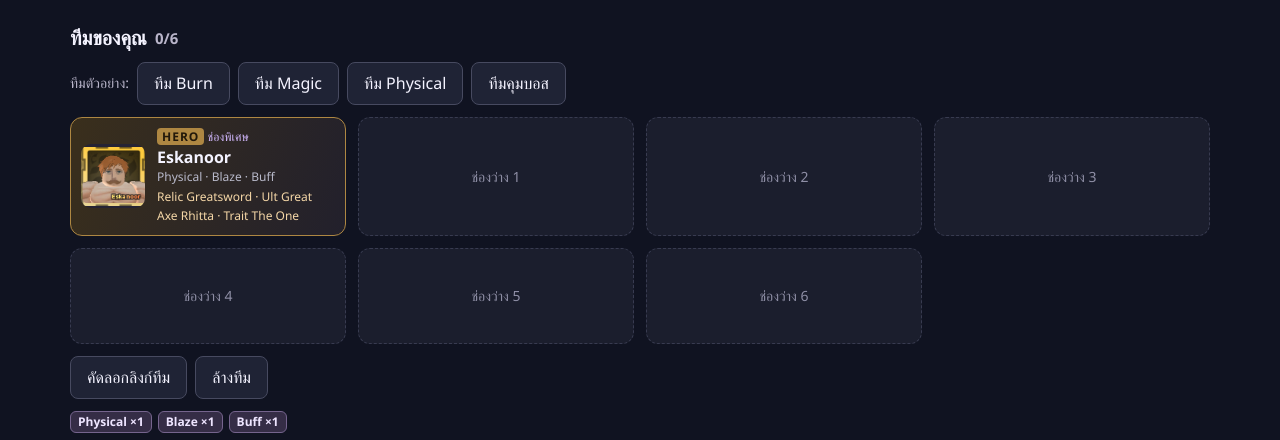
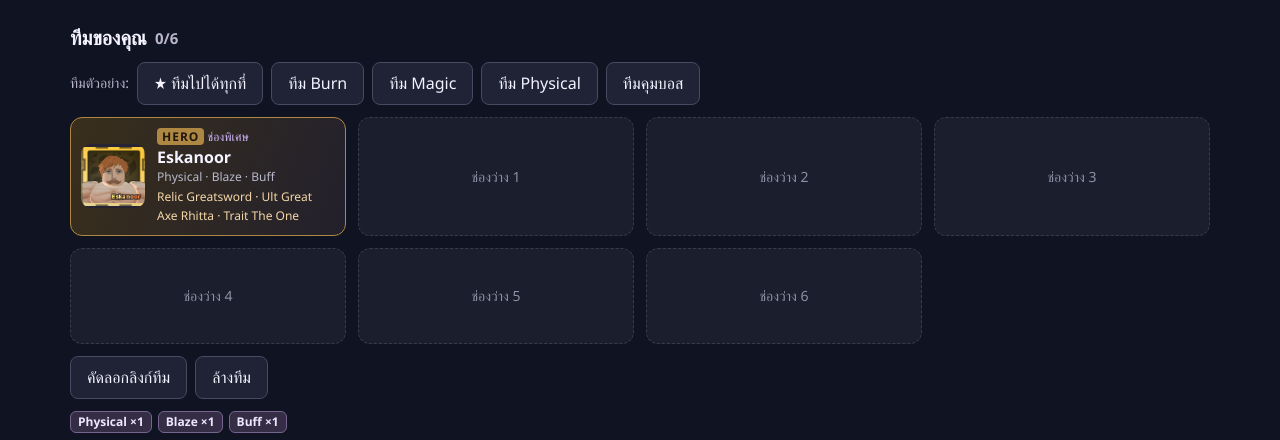
Before and after one commit to Chatchapon1/relic-atlas, a plain HTML site: page team.html in a window 1280 px wide. Shown: the part 360-800 px from the top of the page. Drawn offline with Linux system fonts and the light colour scheme.

Commit message:
Add all-round sample team with explanation
Co-Authored-By: Claude Opus 5.5 <noreply@anthropic.com>

```diff
--- a/atlas.css
+++ b/atlas.css
@@ -40,3 +40,8 @@
 .tile small{font-size:12px;opacity:.85}
 .tile:disabled{opacity:.4;cursor:not-allowed}
 .empty-note{color:#b9b5ca}
+.preset-note{margin:0 0 12px;padding:10px 14px;border:1px solid #ae8742;border-radius:10px;background:#251f16;color:#e6dcc8;font-size:14px}
+.preset-note b{display:block;color:#ffdc80;margin-bottom:2px}
+.preset-note[hidden]{display:none}
+.preset-note ul{margin:6px 0 0;padding-left:20px}
+.preset-note li{margin:2px 0}
--- a/team.html
+++ b/team.html
@@ -3,6 +3,7 @@
 <link rel="stylesheet" href="atlas.css"><header><b>✦</b> RELIC ATLAS <small>ANIME CRUSADERS X</small></header><main><div class="pages"><a href="index.html">Relics</a><a href="traits.html">Traits</a><a href="team.html" aria-current="page">Team</a></div><div class="hero"><small>ANIME CRUSADERS X</small><h1>จัดทีม</h1><p>เลือกได้ 6 ตัว · Eskanoor อยู่ในช่อง Hero แยกต่างหาก ไม่นับรวมใน 6 ตัว</p></div>
 <h2 class="team-heading">ทีมของคุณ <span id="team-count"></span></h2>
 <div class="toolbar" id="presets" aria-label="ทีมตัวอย่าง"></div>
+<div class="preset-note" id="preset-note" hidden></div>
 <div class="team-board" id="board"></div>
 <div class="toolbar"><button type="button" id="share">คัดลอกลิงก์ทีม</button><button type="button" id="clear">ล้างทีม</button><span id="share-status" role="status"></span></div>
 <input id="share-url" class="share-url" type="text" readonly hidden aria-label="ลิงก์ทีม">
--- a/team.js
+++ b/team.js
@@ -12,6 +12,7 @@ const dealsDamage = name => !NO_ATTACK.includes(name);
 const BURN_PARTNERS = ["Flame (Burning Fist)"];
 const CONTROL = {"Puci (Made in Heaven)": "สตันทุกครั้งที่โจมตี", "Beyond Heaven": "Time Stop สตัน และสโลว์"};
 const presets = [
+ ["★ ทีมไปได้ทุกที่", ["Goju VS Sukuno", "Beyond Heaven", "Flame (Burning Fist)", "Puci (Made in Heaven)", "AI (Idol)", "Speedcart"], "จัดจากยูนิต S Tier ที่แต่ละตัวมีหน้าที่ไม่ซ้ำกัน · Goju ทำดาเมจวงกว้างและตีตัวบินได้ · Beyond Heaven ทำ True Damage ทะลุโล่และค่าต้านทาน พร้อม Time Stop ทั่วแมพ · Flame วางได้ตั้งแต่ ¥500 ช่วยเปิดเกมและได้บัฟ Burn จากทั้ง Goju (Cursed) และ Eskanoor · Puci สตันทุกครั้งที่โจมตีและเด่นตอนตีบอส · AI บัฟดาเมจและ HP ทั่วแมพ และลดค่าอัปเกรด · Speedcart เป็นตัวฟาร์มที่ใช้ได้ทุกโหมด · เลี่ยง Sun God เพราะ Toon World จะล้างสตันของ Puci และ Beyond Heaven · ประเมินจากความสามารถของยูนิต ยังไม่ได้ลองเล่นจริงทุกด่าน"],
  ["ทีม Burn", ["Flame (Burning Fist)", "Akuzo VS Renkuro", "Goju VS Sukuno", "Mr. Champion", "Speedcart", "Loid"]],
  ["ทีม Magic", ["Einz (Sorcerer King)", "Goju VS Sukuno", "Barusu (From Zero)", "Useless Goddess", "AI (Idol)", "Speedcart"]],
  ["ทีม Physical", ["Mely (Assault)", "Higuru (Judgement)", "Berserk (BEAST OF RAGE)", "Mr. Champion", "Mastermind", "Speedcart"]],
@@ -52,6 +53,15 @@ function renderBoard() {
  const counts = {};
  [HERO, ...team].forEach(name => byName[name][5].forEach(tag => counts[tag] = (counts[tag] || 0) + 1));
  document.querySelector("#mix").innerHTML = Object.entries(counts).sort((a, b) => b[1] - a[1]).map(([tag, count]) => `<span class="type-tag" lang="en">${tag} ×${count}</span>`).join("");
+}
+
+function renderPresetNote() {
+ const match = presets.find(([, names]) => names.length === team.length && names.every(name => team.includes(name)));
+ const note = document.querySelector("#preset-note");
+ note.hidden = !match?.[2];
+ const [intro, ...points] = match?.[2] ? match[2].split(" · ") : [];
+ note.innerHTML = intro ? `<b>${match[0]}</b>${intro}<ul>${points.map(point => `<li>${point}</li>`).join("")}</ul>` : "";
+ document.querySelectorAll("[data-preset]").forEach(button => button.setAttribute("aria-pressed", String(presets[button.dataset.preset] === match)));
 }
 
 function list(names) {
@@ -146,6 +156,7 @@ function render() {
  renderBoard();
  renderChecks();
  renderRoster();
+ renderPresetNote();
  document.querySelector("#share-url").hidden = true;
  document.querySelector("#share-status").textContent = "";
 }
```
